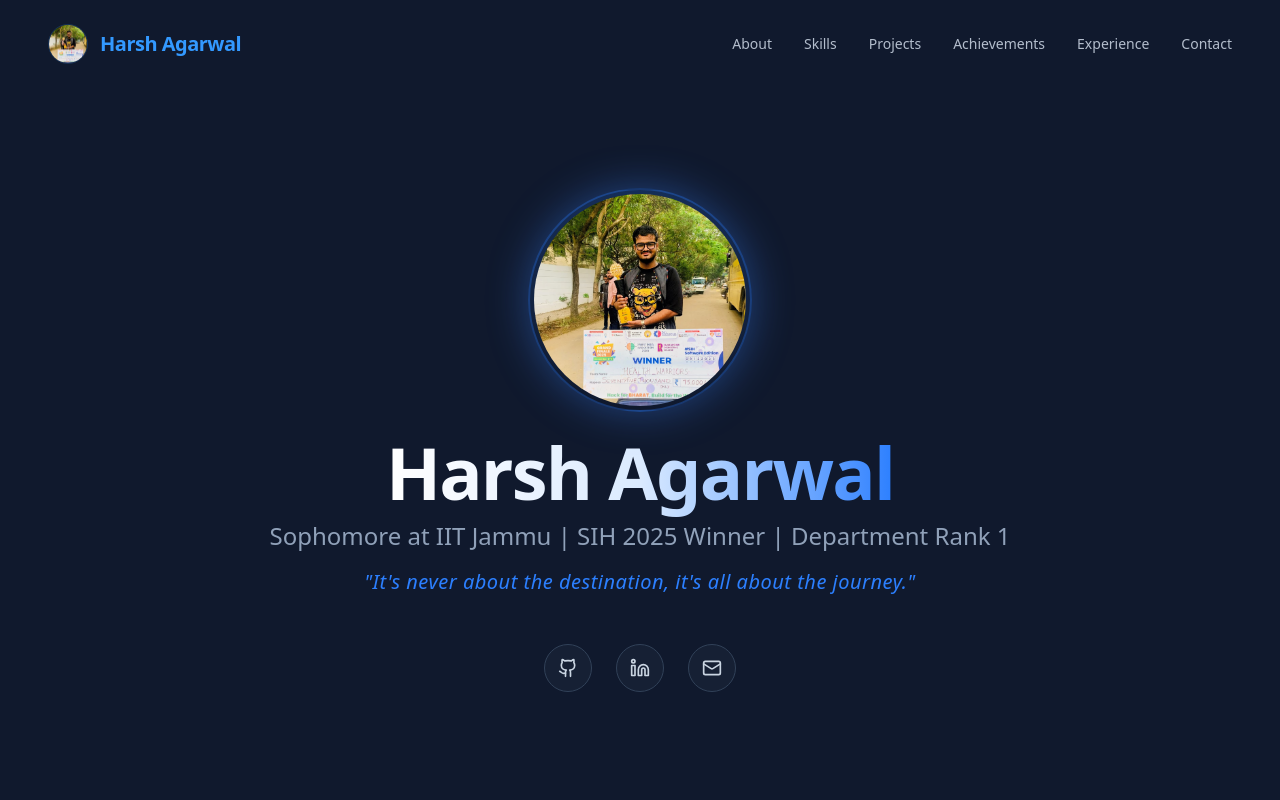
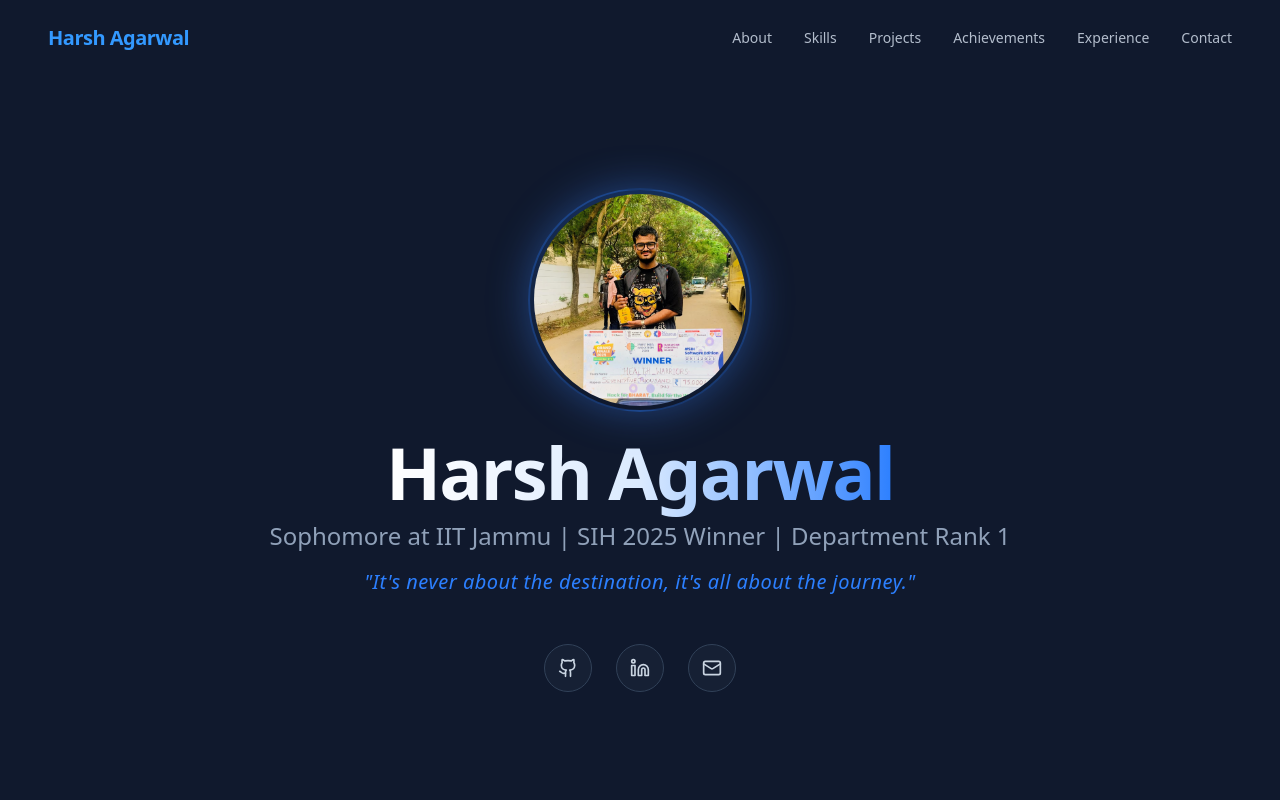
Before and after one commit to hrshagarwal/Portfolio, a Next.js app: page / in a window 1280 px wide. Shown: the top 800 px of the page. Built offline with nearby package versions, Linux system fonts and the light colour scheme.

Commit message:
logo changes

```diff
--- a/src/components/Navbar.js
+++ b/src/components/Navbar.js
@@ -2,7 +2,6 @@
 
 import { useState, useEffect } from "react";
 import { Link } from "react-scroll";
-import Image from "next/image";
 
 export default function Navbar() {
   const [scrolled, setScrolled] = useState(false);
@@ -31,19 +30,9 @@
       }`}
     >
       <div className="container mx-auto px-6 md:px-12 flex justify-between items-center">
-        <Link to="hero" smooth={true} duration={500} className="flex items-center gap-3 cursor-pointer">
-          <div className="relative w-8 h-8 md:w-10 md:h-10 rounded-full overflow-hidden border border-primary/20">
-             <Image
-                src="/images/my_photo.jpeg"
-                alt="Logo"
-                fill
-                className="object-cover"
-             />
-          </div>
-          <span className="text-primary font-bold text-xl tracking-tight">
-            Harsh Agarwal
-          </span>
-        </Link>
+        <div className="text-primary font-bold text-xl tracking-tight">
+          Harsh Agarwal
+        </div>
 
         <div className="hidden md:flex gap-8">
           {navLinks.map((link) => (
```
